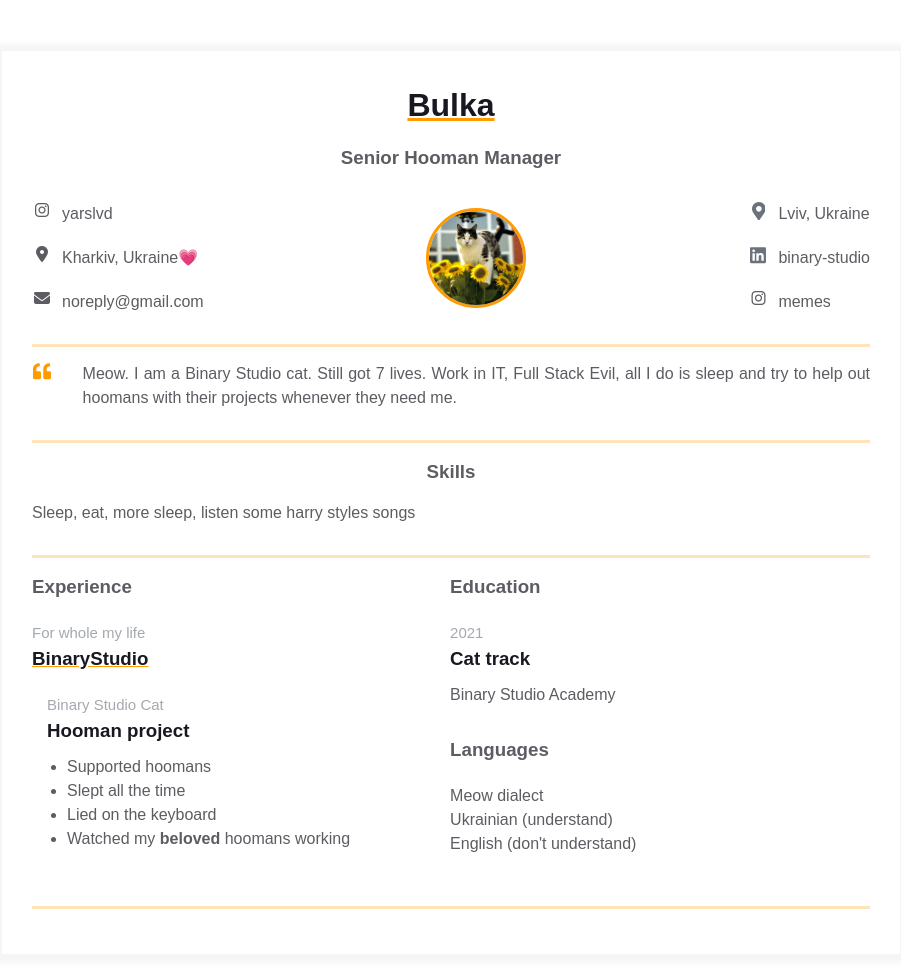
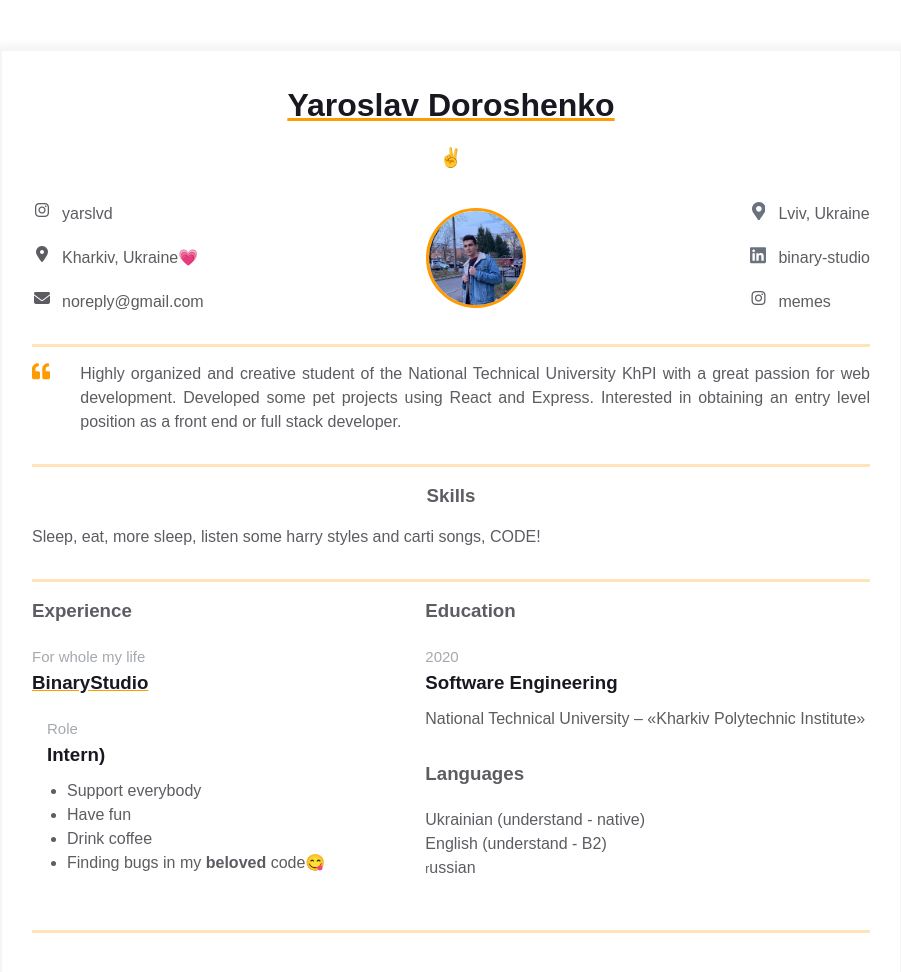
Before and after one commit to yarslvd/homepage, a plain HTML site: page index.html in a window 1280 px wide. Shown: the whole page, without its empty margins (189-1090 px from the left). Drawn offline with Linux system fonts and the light colour scheme.

Commit message:
added personal info)

```diff
--- a/index.html
+++ b/index.html
@@ -14,8 +14,8 @@
         <div class="resume">
             <div class="container">
                 <div class="resume__block">
-                    <h1 class="contact-info__header">Bulka</h1>
-                    <h3 class="contact-info__sub-header">Senior Hooman Manager</h3>
+                    <h1 class="contact-info__header">Yaroslav Doroshenko</h1>
+                    <h3 class="contact-info__sub-header">&#x270C;</h3>
 
                     <div class="contact_info_container fh">
                         <div class="contact-info__block">
@@ -42,7 +42,7 @@
                         </div>
 
                         <div class="contact-info__block contact-info__block--center">
-                            <img class="contact-info__avatar" src="assets/avatar.png" alt="Avatar">
+                            <img class="contact-info__avatar" src="assets/me.jpg" alt="Avatar">
                         </div>
 
                         <div class="contact-info__block">
@@ -90,10 +90,11 @@
                                 </path>
                             </svg>
                         </div>
-                        <p class="intro_text">Meow.
-                            I am a Binary Studio cat. Still got 7 lives. Work in IT, Full Stack Evil,
-                            all I do is sleep and try to help out hoomans with their projects whenever
-                            they need me.
+                        <p class="intro_text">Highly organized and creative student of the National Technical
+                            University KhPI with a great passion for web development.
+                            Developed some pet projects using React and Express. Interested in
+                            obtaining an entry level position as a front end or full stack
+                            developer.
                         </p>
                     </div>
                 </div>
@@ -102,7 +103,7 @@
                 <div class="resume__block">
                     <div class="skills">
                         <h3 class="skills__header">Skills</h3>
-                        <p class="skills__text">Sleep, eat, more sleep, listen some harry styles songs</p>
+                        <p class="skills__text">Sleep, eat, more sleep, listen some harry styles and carti songs, CODE!</p>
                     </div>
                 </div>
             </div>
@@ -119,13 +120,13 @@
                                 </div>
 
                                 <div class="experiences__company-project">
-                                    <span class="experiences__company-project-role">Binary Studio Cat</span>
-                                    <h3 class="experiences__company-project-name">Hooman project</h3>
+                                    <span class="experiences__company-project-role">Role</span>
+                                    <h3 class="experiences__company-project-name">Intern)</h3>
                                     <ul class="experiences__company-project-responsibilities">
-                                        <li>Supported hoomans</li>
-                                        <li>Slept all the time</li>
-                                        <li>Lied on the keyboard</li>
-                                        <li>Watched my <b>beloved</b> hoomans working</li>
+                                        <li>Support everybody</li>
+                                        <li>Have fun</li>
+                                        <li>Drink coffee</li>
+                                        <li>Finding bugs in my <b>beloved</b> code&#x1F60B;</li>
                                     </ul>
                                 </div>
                             </div>
@@ -136,22 +137,22 @@
                         <div class="additional-info__education">
                             <h3 class="additional-info__education-header">Education</h3>
                             <div class="additional-info__education-university">
-                                <span class="additional-info__education-university-durability">2021</span>
-                                <h3 class="additional-info__education-university-speciality">Cat track</h3>
-                                <p class="additional-info__education-university-name">Binary Studio Academy</p>
+                                <span class="additional-info__education-university-durability">2020</span>
+                                <h3 class="additional-info__education-university-speciality">Software Engineering</h3>
+                                <p class="additional-info__education-university-name">National Technical University – «Kharkiv Polytechnic Institute»</p>
                             </div>
                         </div>
 
                         <div class="additional-info__languages">
                             <h3 class="additional-info__languages-header">Languages</h3>
                             <p class="additional-info__languages-item">
-                                Meow dialect
+                                Ukrainian (understand - native)
                             </p>
                             <p class="additional-info__languages-item">
-                                Ukrainian (understand)
+                                English (understand - B2)
                             </p>
                             <p class="additional-info__languages-item">
-                                English (don't understand)
+                                <span style="font-size: 12px;">r</span>ussian
                             </p>
                         </div>
                     </div>
```
Also changed, not shown: assets/me.jpg (added).
